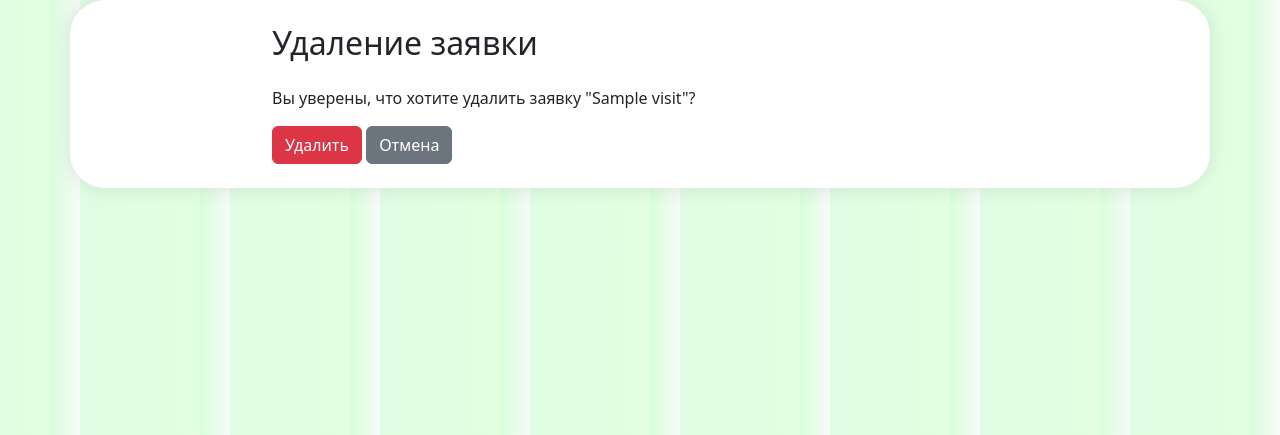
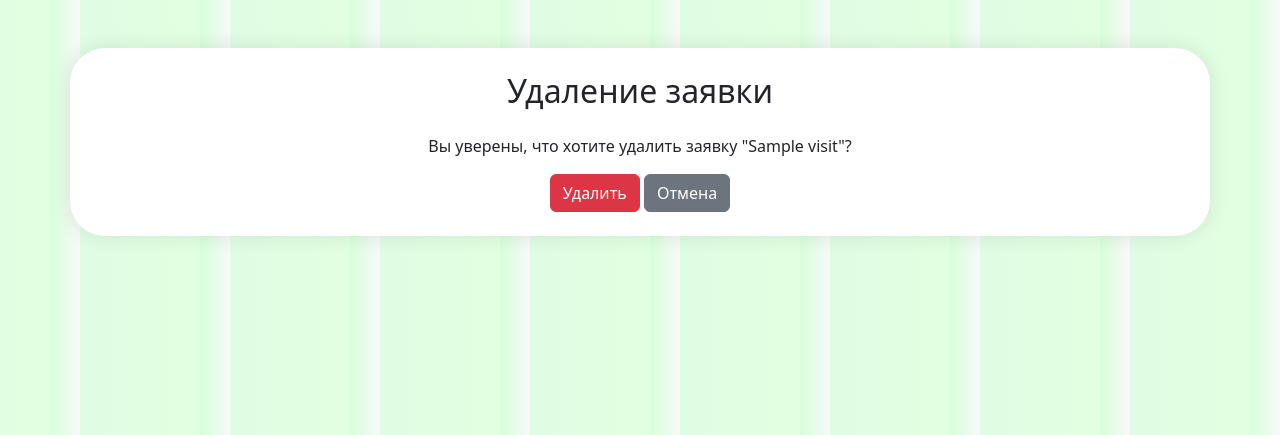
Before and after one commit to Vitaliy-2/diploma, a Django app: page /visit/1/delete/ in a window 1280 px wide. Shown: the top 435 px of the page. Run offline with Django 5.2, Linux system fonts and the light colour scheme; a user stored in the database is signed in; tables that the repository leaves empty hold one stand-in row (values such as "Sample post"); some libraries are stand-ins or nearby versions.

```diff
--- a/STOservice/templates/visit_confirm_delete.html
+++ b/STOservice/templates/visit_confirm_delete.html
@@ -4,7 +4,7 @@
 
 {% block content %}
 
-<div class="container py-4">
+<div class="container text-center py-4 mt-5">
     <div class="row">
         <div class="col-md-8 offset-md-2">
             <h2 class="mb-4">Удаление заявки</h2>
```
Also changed, not shown: README.md.
